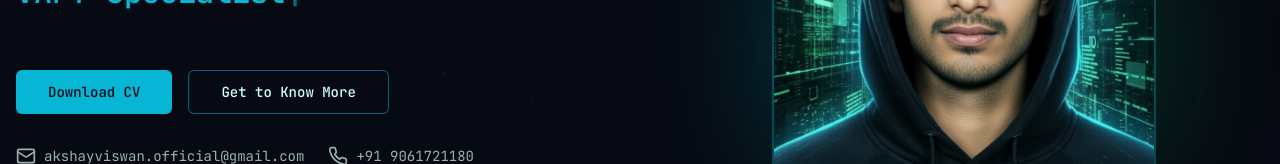
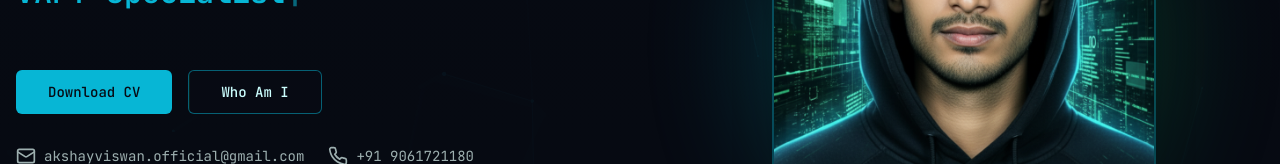
Before and after one commit to akshayviswangit/akshayviswan-portfolio, a React (Vite) app: page / in a window 1280 px wide. Shown: the part 355-519 px from the top of the page. Built offline with nearby package versions, Linux system fonts and the light colour scheme; the HTML template or start-up script is replaced by a standard one.

Commit message:
Refactor: Update button text

```diff
--- a/src/components/Hero.tsx
+++ b/src/components/Hero.tsx
@@ -70,7 +70,7 @@ const Hero = () => {
                 className="cyber-button border-primary/50 hover:bg-primary/10"
               >
                 <a href="#about">
-                  Get to Know More
+                  Who Am I
                 </a>
               </Button>
             </div>
```
